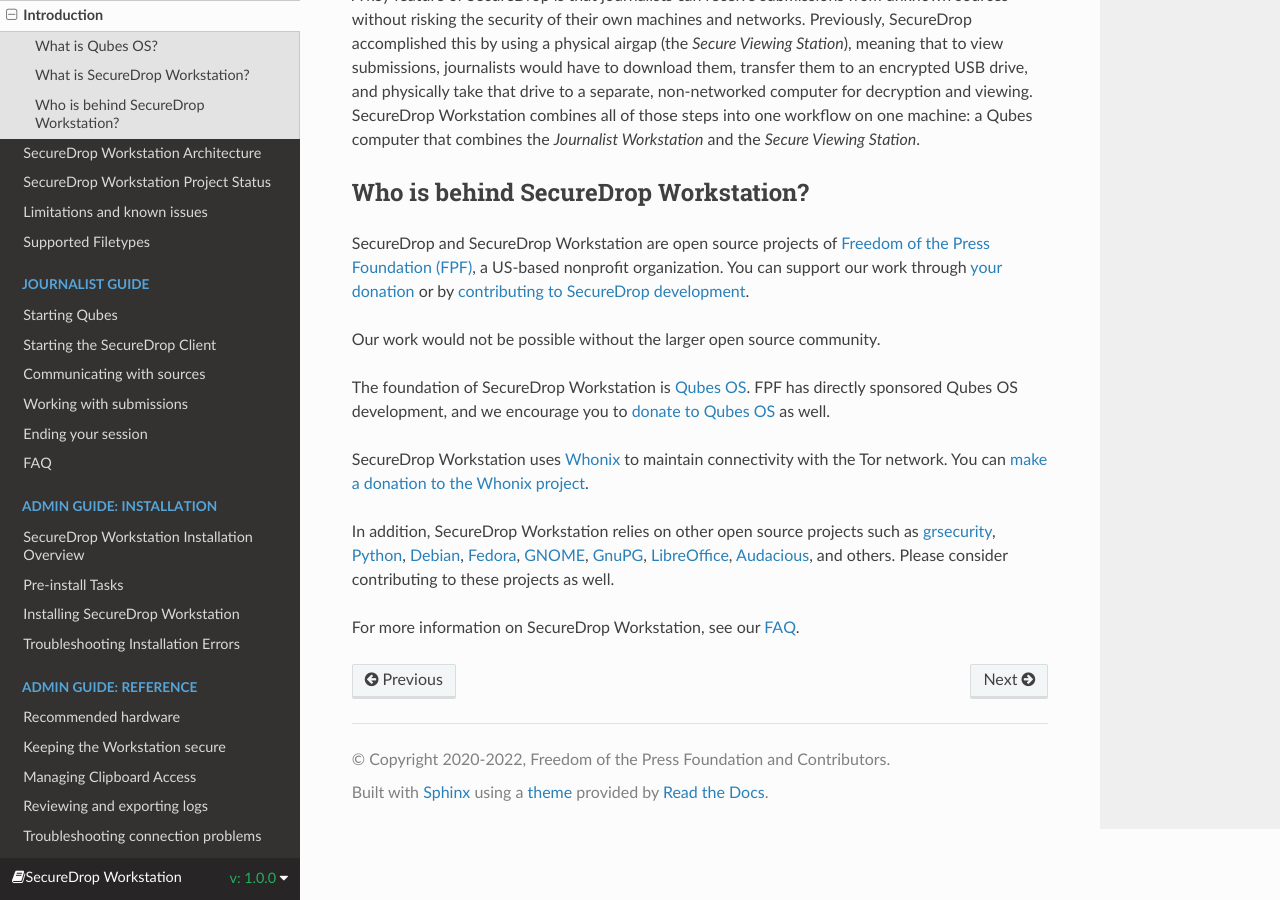
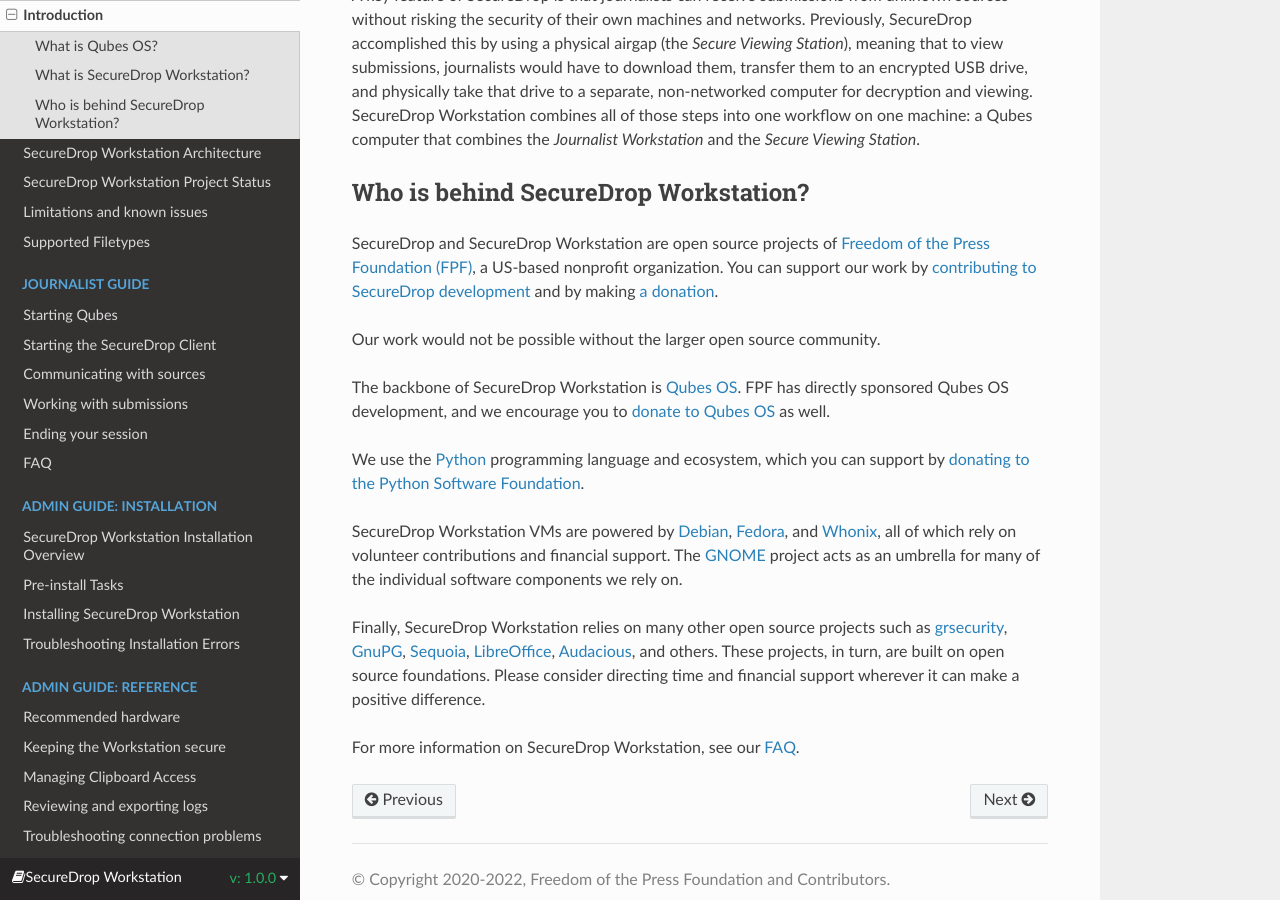
Before and after one commit to freedomofpress/securedrop-workstation-docs, a Sphinx documentation site: the page built from docs/general/introduction.rst, in a window 1280 px wide and 900 px high, scrolled down 552 px. Built offline with Sphinx 7.4.7 and the Read the Docs theme 3.1.0, drawn with Linux system fonts in a browser that asks for light colours.

Commit message:
Reword/reorder/flesh out a bit based on feedback

```diff
--- a/docs/general/introduction.rst
+++ b/docs/general/introduction.rst
@@ -35,28 +35,32 @@
 -------------------------------------
 SecureDrop and SecureDrop Workstation are open source projects of
 `Freedom of the Press Foundation (FPF) <https://freedom.press/>`_, a
-US-based nonprofit organization. You can support our work through
-`your donation <https://freedom.press/donate>`_ or by
-`contributing to SecureDrop development <https://developers.securedrop.org/en/latest/contributing.html>`_.
+US-based nonprofit organization. You can support our work
+by `contributing to SecureDrop development <https://developers.securedrop.org/en/latest/contributing.html>`_
+and by making `a donation <https://freedom.press/donate>`_.
 
 Our work would not be possible without the larger open source community.
 
-The foundation of SecureDrop Workstation is `Qubes OS`_.
+The backbone of SecureDrop Workstation is `Qubes OS`_.
 FPF has directly sponsored Qubes OS development, and we encourage you to
 `donate to Qubes OS <https://www.qubes-os.org/donate/>`_ as well.
 
-SecureDrop Workstation uses `Whonix <https://www.whonix.org/>`_ to maintain
-connectivity with the Tor network. You can `make a donation to the Whonix project <https://www.whonix.org/wiki/Donate>`_.
+We use the `Python <https://www.python.org/>`_ programming language and
+ecosystem, which you can support by `donating to the Python Software Foundation <https://www.python.org/psf/donations/>`_.
 
-In addition, SecureDrop Workstation relies on other open source projects such as
-`grsecurity <https://www.grsecurity.net>`_, `Python <https://www.python.org/>`_,
-`Debian <https://www.debian.org/>`_, `Fedora <https://fedoraproject.org/>`_,
-`GNOME <https://www.gnome.org/>`_, `GnuPG <https://gnupg.org/>`_,
-`LibreOffice <https://www.libreoffice.org/>`_,
-`Audacious <https://audacious-media-player.org/>`_, and others. Please consider
-contributing to these projects as well.
+SecureDrop Workstation VMs are powered by `Debian <https://www.debian.org/>`_,
+`Fedora <https://fedoraproject.org/>`_, and `Whonix <https://www.whonix.org/>`_, all
+of which rely on volunteer contributions and financial support. The
+`GNOME <https://www.gnome.org/>`_ project acts as an umbrella for many of the individual
+software components we rely on.
+
+Finally, SecureDrop Workstation relies on many other open source projects such as
+`grsecurity <https://www.grsecurity.net>`_,  `GnuPG <https://gnupg.org/>`_,
+`Sequoia <https://sequoia-pgp.org/>`_, `LibreOffice <https://www.libreoffice.org/>`_,
+`Audacious <https://audacious-media-player.org/>`_, and others. These projects,
+in turn, are built on open source foundations. Please consider
+directing time and financial support wherever it can make a positive difference.
 
 For more information on SecureDrop Workstation, see our :doc:`FAQ <../journalist/faq>`.
 
-
 .. _`Qubes OS`: https://www.qubes-os.org
```
